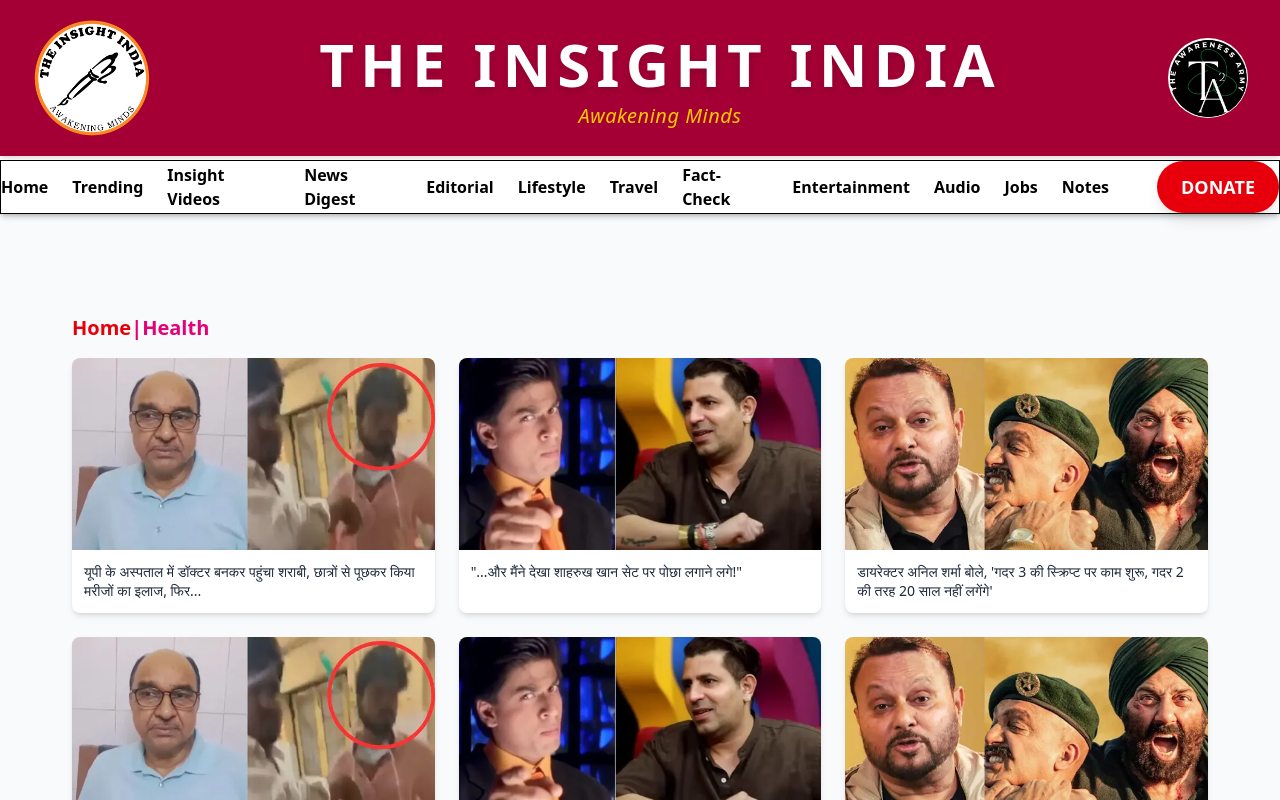
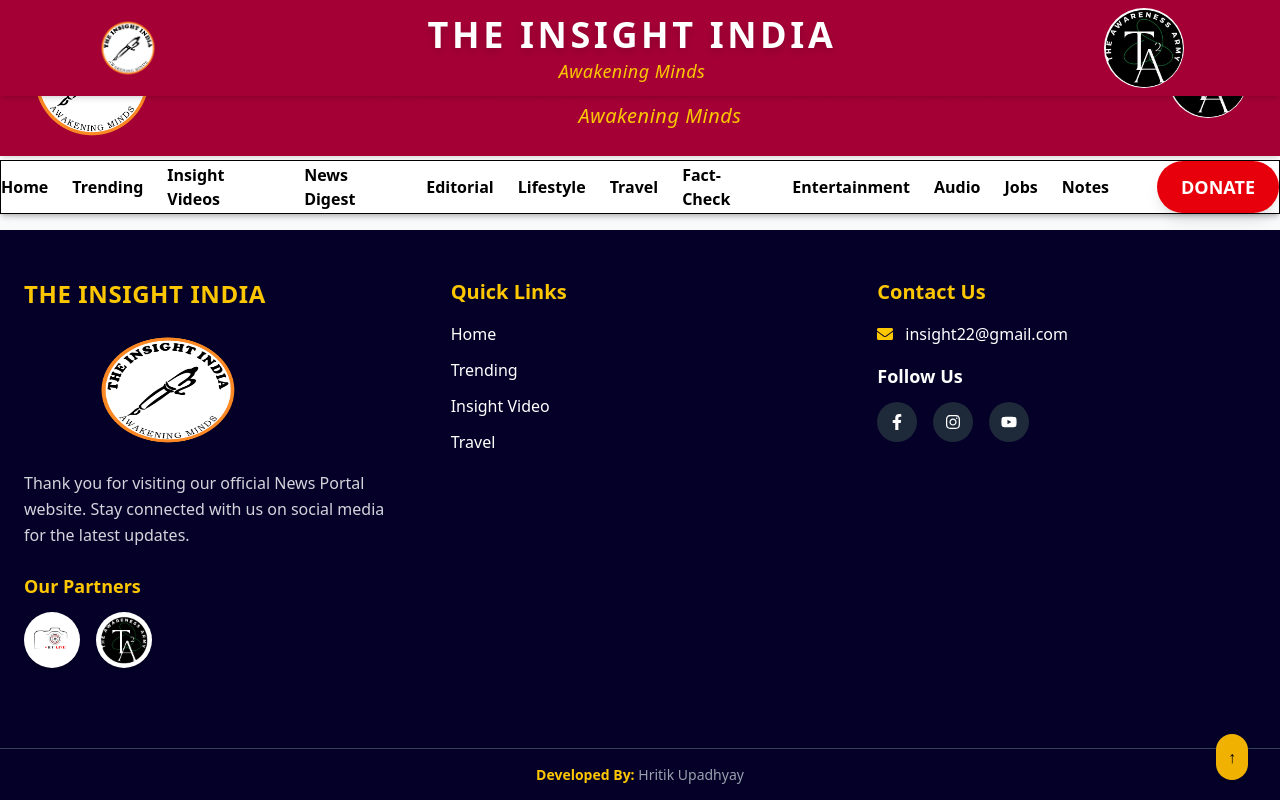
Before and after one commit to HRITIK18711/the_insight_india, a React (Vite) app: page /health in a window 1280 px wide. Shown: the top 800 px of the page. Built offline with nearby package versions, Linux system fonts and the light colour scheme.

Commit message:
Code Updated

```diff
--- a/src/Component/Health.jsx
+++ b/src/Component/Health.jsx
@@ -1,84 +1,37 @@
-// Latest_News.jsx
-import React from "react";
-import { Link } from "react-router-dom";
-const newsItems = [
-  {
-    img: "/Image/news1.webp",
-    title:
-      "यूपी के अस्पताल में डॉक्टर बनकर पहुंचा शराबी, छात्रों से पूछकर किया मरीजों का इलाज, फिर...",
-  },
-  {
-    img: "/Image/news2.webp",
-    title:
-      '"...और मैंने देखा शाहरुख खान सेट पर पोछा लगाने लगे!"',
-  },
-  {
-    img: "/Image/news3.webp",
-    title:
-      "डायरेक्टर अनिल शर्मा बोले, 'गदर 3 की स्क्रिप्ट पर काम शुरू, गदर 2 की तरह 20 साल नहीं लगेंगे'",
-  },
-  {
-    img: "/Image/news1.webp",
-    title:
-      "यूपी के अस्पताल में डॉक्टर बनकर पहुंचा शराबी, छात्रों से पूछकर किया मरीजों का इलाज, फिर...",
-  },
-  {
-    img: "/Image/news2.webp",
-    title:
-      '"...और मैंने देखा शाहरुख खान सेट पर पोछा लगाने लगे!"',
-  },
-  {
-    img: "/Image/news3.webp",
-    title:
-      "डायरेक्टर अनिल शर्मा बोले, 'गदर 3 की स्क्रिप्ट पर काम शुरू, गदर 2 की तरह 20 साल नहीं लगेंगे'",
-  },
-  {
-    img: "/Image/news1.webp",
-    title:
-      "यूपी के अस्पताल में डॉक्टर बनकर पहुंचा शराबी, छात्रों से पूछकर किया मरीजों का इलाज, फिर...",
-  },
-  {
-    img: "/Image/news2.webp",
-    title:
-      '"...और मैंने देखा शाहरुख खान सेट पर पोछा लगाने लगे!"',
-  },
-  {
-    img: "/Image/news3.webp",
-    title:
-      "डायरेक्टर अनिल शर्मा बोले, 'गदर 3 की स्क्रिप्ट पर काम शुरू, गदर 2 की तरह 20 साल नहीं लगेंगे'",
-  },
-];
+export default function Header() {
+  return (
+    <header className="fixed top-0 left-0 w-full bg-rose-800 shadow-md z-50">
+      {/* Centered container for consistent width */}
+      <div className="max-w-6xl mx-auto flex items-center justify-between px-3 sm:px-6 md:px-8 py-2">
 
-export default function Health() {
-  return (
-    <div className="w-full px-6 py-6 mt-15">
-      {/* Section Title */}
-      <h2 className="text-xl font-bold text-pink-600 mb-4"><span className="text-red-600"><Link to="/">Home</Link></span>|Health</h2>
+        {/* Left Logo */}
+        <div className="flex-shrink-0 w-10 h-10 sm:w-14 sm:h-14 md:w-16 md:h-16">
+          <img
+            src="/Image/l1.png"
+            className="w-full h-full rounded-full object-cover"
+            alt="Logo"
+          />
+        </div>
 
+        {/* Center Text */}
+        <div className="flex-1 text-center px-2 overflow-hidden">
+          <p className="text-white font-extrabold text-base sm:text-xl md:text-3xl lg:text-4xl tracking-widest drop-shadow-lg uppercase leading-tight truncate">
+            THE INSIGHT INDIA
+          </p>
+          <span className="block text-[10px] sm:text-xs md:text-sm lg:text-lg italic font-light text-yellow-400 tracking-wide normal-case truncate">
+            Awakening Minds
+          </span>
+        </div>
 
-      {/* News Grid */}
-      <div className="grid grid-cols-1 sm:grid-cols-2 lg:grid-cols-3 gap-6">
-        {newsItems.map((item, index) => (
-          <div
-            key={index}
-            className="bg-white rounded-lg shadow-md overflow-hidden cursor-pointer hover:scale-105 transition-transform duration-300"
-          >
-            {/* Image */}
-            <img
-              src={item.img}
-              alt={item.title}
-              className="w-full h-48 object-cover"
-            />
-
-            {/* Content */}
-            <div className="p-3">
-              <p className="text-sm font-medium text-gray-800 leading-snug">
-                {item.title}
-              </p>
-            </div>
-          </div>
-        ))}
+        {/* Right Logo */}
+        <div className="flex-shrink-0 w-10 h-10 sm:w-14 sm:h-14 md:w-16 md:h-16 lg:w-20 lg:h-20">
+          <img
+            src="/Image/l3.jpg"
+            className="w-full h-full rounded-full object-cover"
+            alt="Logo3"
+          />
+        </div>
       </div>
-    </div>
+    </header>
   );
 }
```
